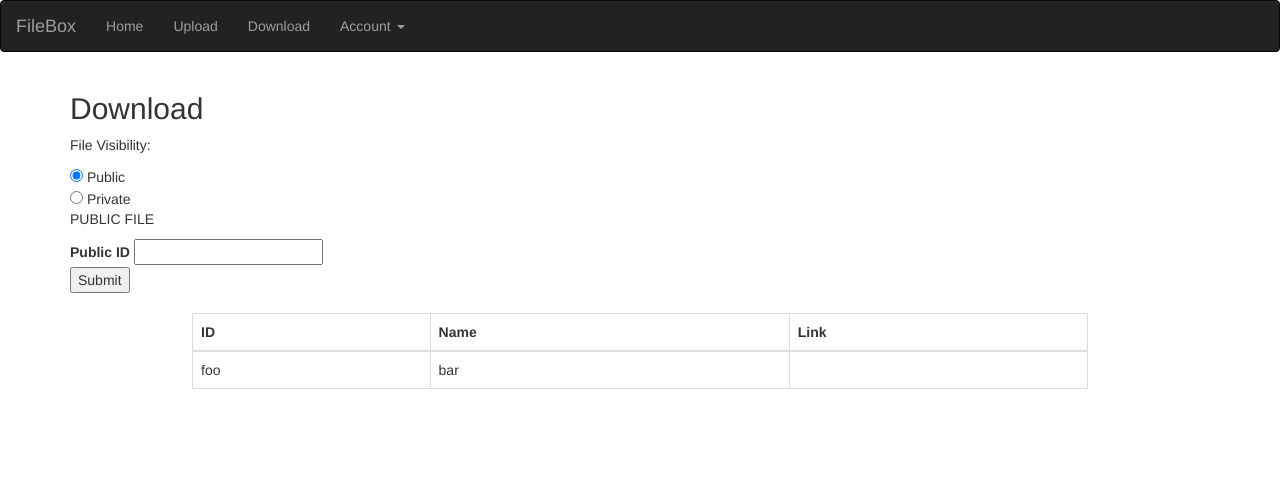
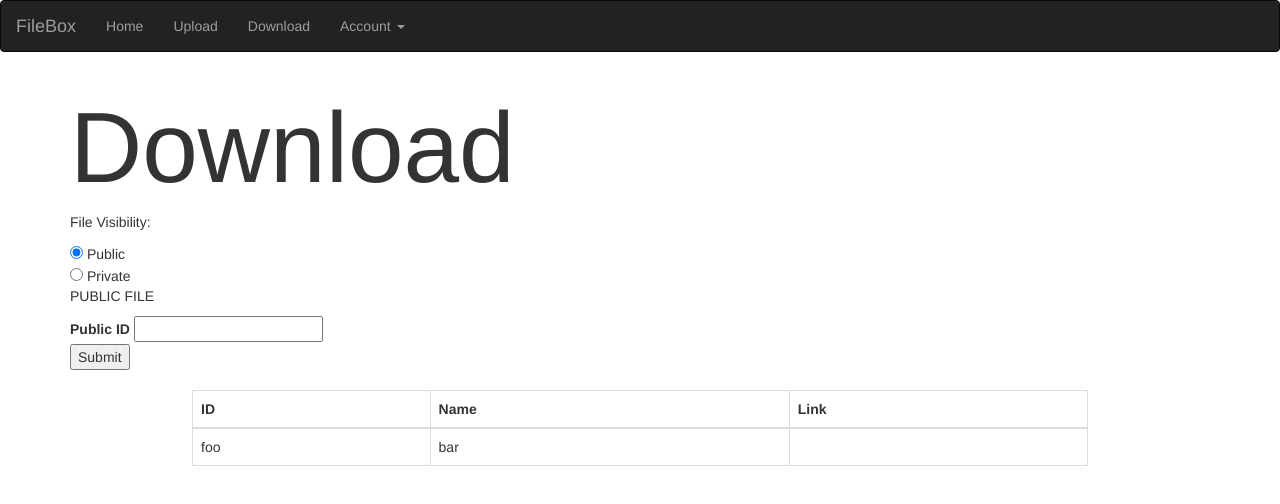
Before and after one commit to wabrams/CSCI3308, a website: page web/download.html in a window 1280 px wide. Drawn offline with nearby package versions, Linux system fonts and the light colour scheme.

Commit message:
making prettier

```diff
--- a/web/download.html
+++ b/web/download.html
@@ -28,7 +28,7 @@
     </script>
 
     <div class="container">
-      <h2>Download</h2>
+      <h1 style="font-size: 100px">Download</h1>
       <form>
         <p>File Visibility:</p>
         <input type="radio" name="df_vis" value="df_vis_sel_pub" onclick="df_vis_sel(0)" checked> Public <br />
```
